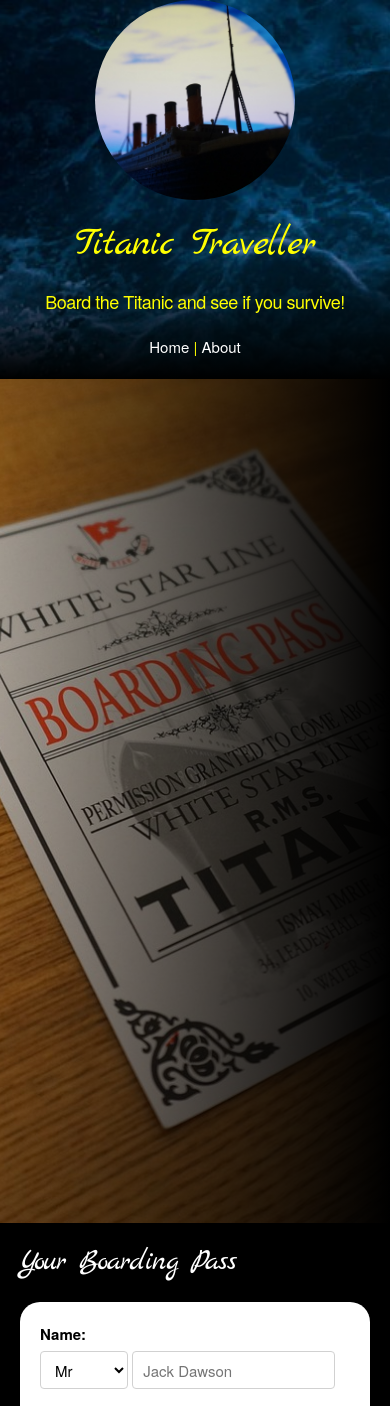
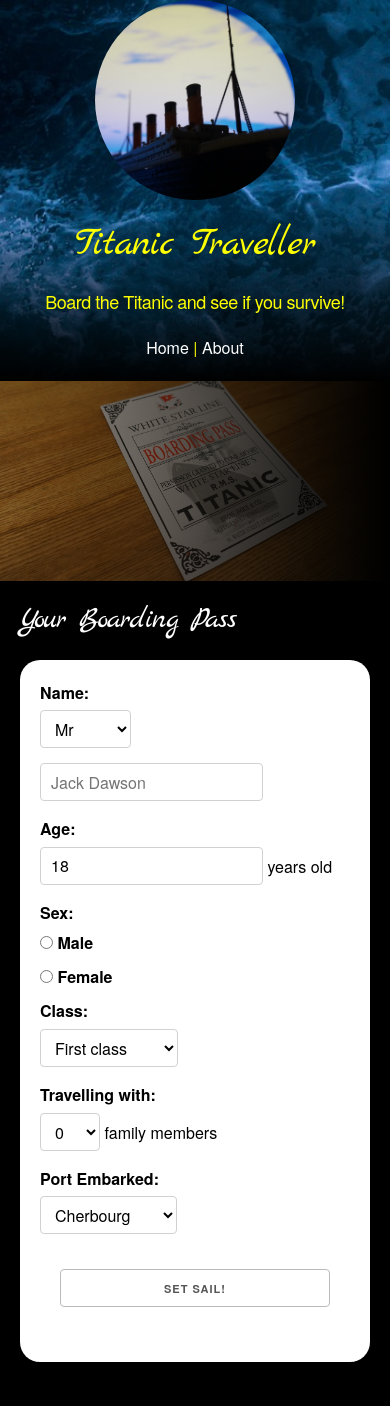
Before and after one commit to erik-hei/flasktanic, a Flask app: page / in a window 390 px wide. Shown: the top 1406 px of the page. Run offline with Flask 2, Linux system fonts and the light colour scheme; parts of the project's set-up code (start-up, migrations or seed data) failed here and were passed over.

Commit message:
more styling

```diff
--- a/static/style.css
+++ b/static/style.css
@@ -4,7 +4,7 @@
     color: yellow;
     max-width: 900px;
     margin: 0 auto;
-
+    font-size: 16px;
 }
 .fancy {
     font-family: 'Marck Script', cursive;
@@ -95,6 +95,7 @@
     flex-direction: row;
     align-items: center;
     justify-content: space-evenly;
+    flex-wrap: wrap;
 }
 .results-title {
     padding: 20px;
@@ -106,3 +107,8 @@
 .results-text p {
     font-size: 18px;
 }
+@media (max-width: 400px) {
+    .boarding-img {
+        height: 200px;
+    }
+}
```
